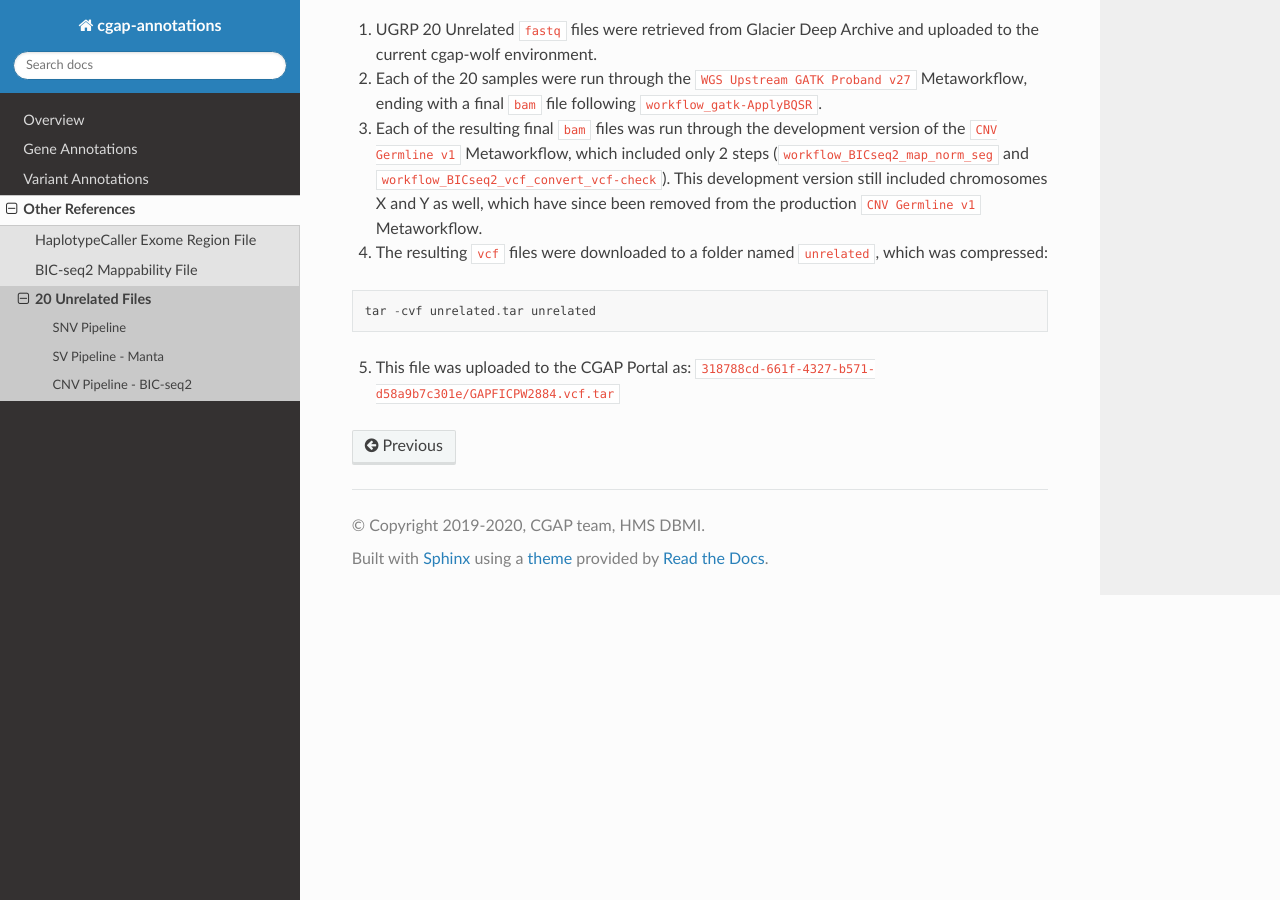
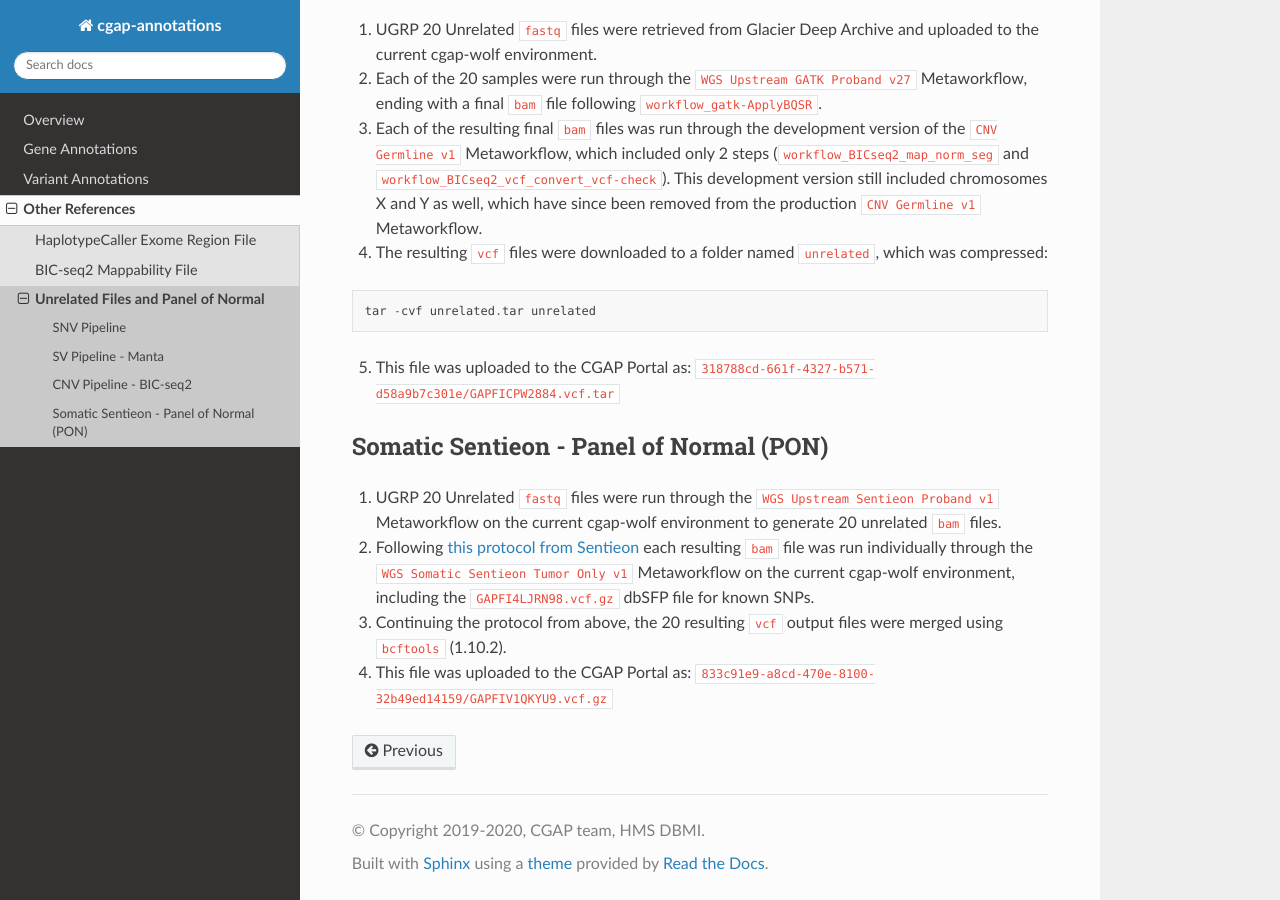
Before and after one commit to dbmi-bgm/cgap-annotations, a Sphinx documentation site: the page built from docs/unrelated_references.rst, in a window 1280 px wide and 900 px high, scrolled down 769 px. Built offline with Sphinx 7.4.7 and the Read the Docs theme 2.0.0, drawn with Linux system fonts in a browser that asks for light colours; some of the changed text lies outside the part shown.

Commit message:
updates to 20 unrelated for PON

```diff
--- a/docs/other references.rst
+++ b/docs/other references.rst
@@ -7,4 +7,4 @@ Other References
 
   exome_regions
   bic-seq2_mappability
-  20_unrelated
+  unrelated_references
--- a/docs/20_unrelated.rst
+++ b/docs/unrelated_references.rst
@@ -1,6 +1,6 @@
-==================
-20 Unrelated Files
-==================
+===================================
+Unrelated Files and Panel of Normal
+===================================
 
 For many of the CGAP Pipelines, a collection of 20 de-identified UGRP samples are used to aid in filtering common variants. This documentation page outlines how they were created.
 
@@ -36,3 +36,11 @@ CNV Pipeline - BIC-seq2
     tar -cvf unrelated.tar unrelated
 
 5. This file was uploaded to the CGAP Portal as: ``318788cd-661f-4327-b571-d58a9b7c301e/GAPFICPW2884.vcf.tar``
+
+Somatic Sentieon - Panel of Normal (PON)
+----------------------------------------
+
+1. UGRP 20 Unrelated ``fastq`` files were run through the ``WGS Upstream Sentieon Proband v1`` Metaworkflow on the current cgap-wolf environment to generate 20 unrelated ``bam`` files.
+2. Following `this protocol from Sentieon <https://support.sentieon.com/manual/TNscope_usage/tnscope/#generating-a-panel-of-normal-vcf-file>`_ each resulting ``bam`` file was run individually through the ``WGS Somatic Sentieon Tumor Only v1`` Metaworkflow on the current cgap-wolf environment, including the ``GAPFI4LJRN98.vcf.gz`` dbSFP file for known SNPs.
+3. Continuing the protocol from above, the 20 resulting ``vcf`` output files were merged using ``bcftools`` (1.10.2).
+4. This file was uploaded to the CGAP Portal as: ``833c91e9-a8cd-470e-8100-32b49ed14159/GAPFIV1QKYU9.vcf.gz``
```
